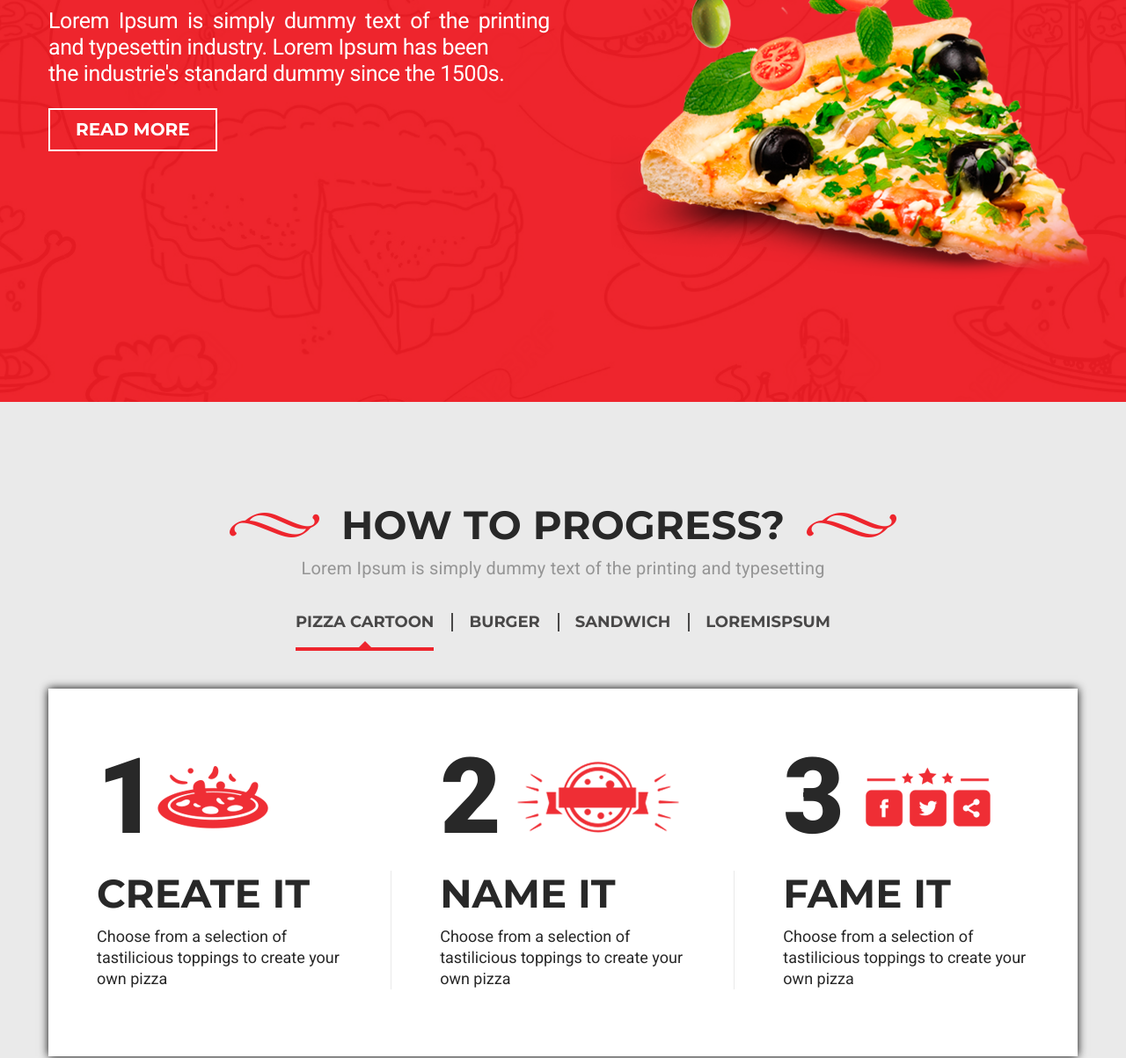
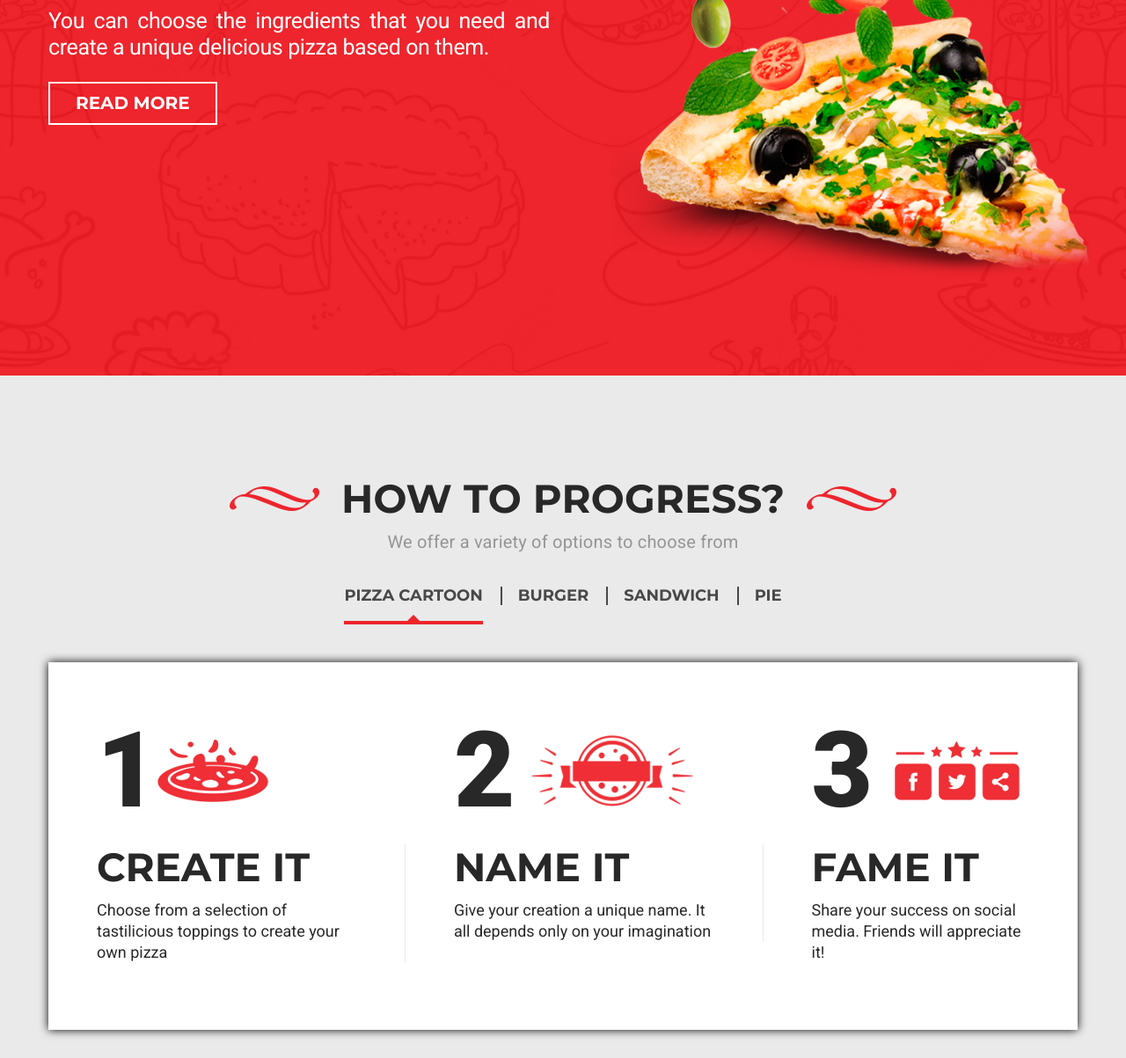
Before and after one commit to el-mouse/Pizza, a plain HTML site: page index.html in a window 1280 px wide. Shown: the part 433-1636 px from the top of the page at 88% size. Drawn offline with Linux system fonts and the light colour scheme.

Commit message:
feat: add text

```diff
--- a/index.html
+++ b/index.html
@@ -30,7 +30,7 @@
         <section class="banner">
             <div class="wrapper">
                 <h1 class="title">Create Your Own Pizza</h1>
-                <p class="description">Lorem Ipsum is simply dummy text of the printing and typesettin industry. Lorem Ipsum has been<br>the industrie's standard dummy since the 1500s.</p>
+                <p class="description">You can choose the ingredients that you need and create a unique delicious pizza based on them.</p>
                 <a class="btn" href="#">Read More</a>
                 <img class="pizza" src="./img/pizza.png" alt="Pizza">
             </div>
@@ -39,34 +39,34 @@
             <div class="wrapper">
                 <div class="center">
                     <h2 class="h2">HOW TO PROGRESS?</h2>
-                    <p>Lorem Ipsum is simply dummy text of the printing and typesetting</p>
+                    <p>We offer a variety of options to choose from</p>
                 </div>
                 <ul class="menu">
                     <li><a class="active" href="#">pizza cartoon</a></li>
                     <li><a href="#">Burger</a></li>
                     <li><a href="#">sandwich</a></li>
-                    <li><a href="#">LOREMISPSUM</a></li>
+                    <li><a href="#">pie</a></li>
                 </ul>
                 <div class="box">
                     <div class="box-item">
                         <p class="number number_1">1</p>
                         <div class="box-text">
                             <h3>CREATE IT</h3>
-                            <p>Choose from a selection of  tastilicious toppings to create your own pizza</p>
+                            <p>Choose from a selection of tastilicious toppings to create your own pizza</p>
                         </div>
                     </div>
                     <div class="box-item">
                         <p class="number number_2">2</p>
                         <div class="box-text">
                             <h3>NAME IT</h3>
-                            <p>Choose from a selection of  tastilicious toppings to create your own pizza</p>
+                            <p>Give your creation a unique name. It all depends only on your imagination</p>
                         </div>
                     </div>
                     <div class="box-item">
                         <p class="number number_3">3</p>
                         <div class="box-text">
                             <h3>FAME IT</h3>
-                            <p>Choose from a selection of  tastilicious toppings to create your own pizza</p>
+                            <p>Share your success on social media. Friends will appreciate it!</p>
                         </div>
                     </div>
                 </div>
```
